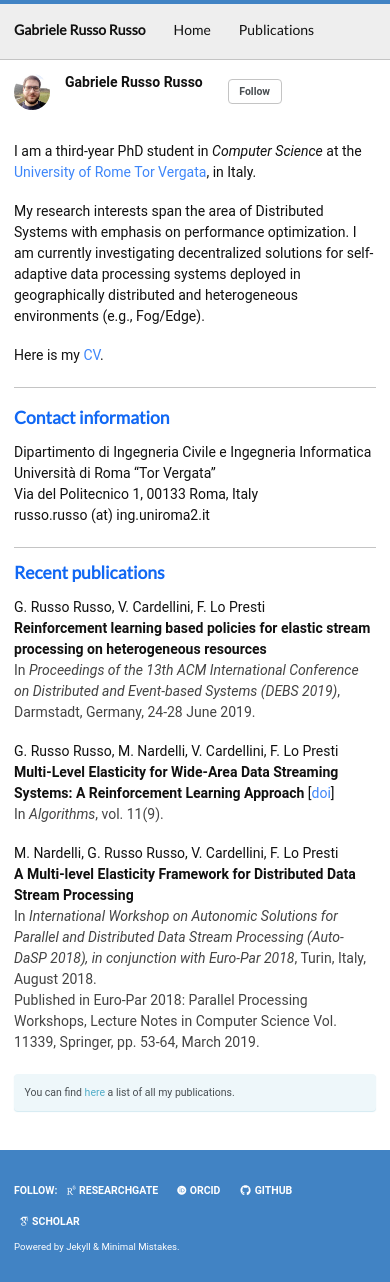
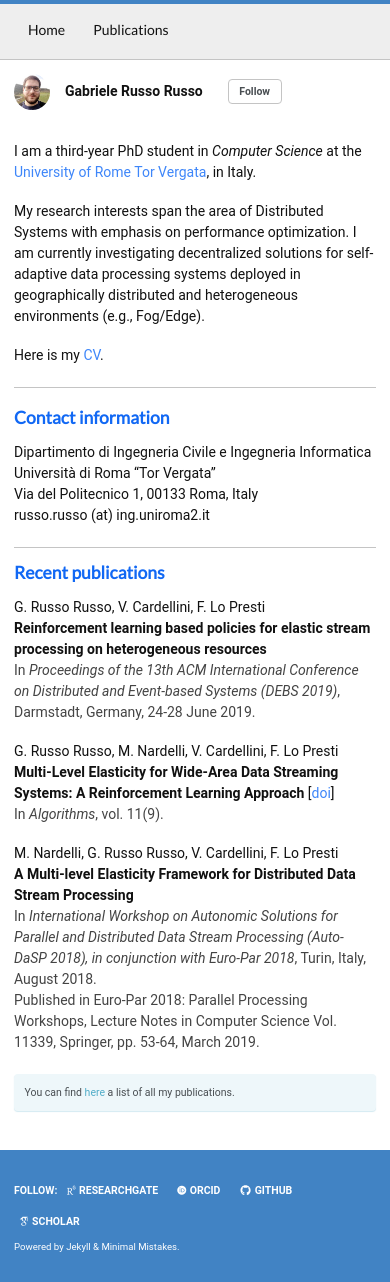
Before and after one commit to grussorusso/grussorusso.github.io, a Jekyll site: the page built from index.md, in a window 390 px wide. Built offline with Jekyll 4.4.1, drawn with Linux system fonts in a browser that asks for light colours; nearby versions of some CDN libraries; some web fonts are replaced.

Commit message:
Fixes author content in mobile version

```diff
--- a/_sass/minimal-mistakes/_navigation.scss
+++ b/_sass/minimal-mistakes/_navigation.scss
@@ -196,6 +196,10 @@
 
     &.site-title {
       margin-left: 0;
+      display: none;
+      @include breakpoint($large) {
+	      display: block;
+      }
     }
   }
 
--- a/_sass/minimal-mistakes/_sidebar.scss
+++ b/_sass/minimal-mistakes/_sidebar.scss
@@ -139,7 +139,7 @@
 
 .author__content {
   display: table-cell;
-  vertical-align: top;
+  vertical-align: middle;
   padding-left: 15px;
   padding-right: 25px;
   line-height: 1;
@@ -149,6 +149,7 @@
     width: 100%;
     padding-left: 0;
     padding-right: 0;
+    vertical-align: top;
   }
 
   a {
```
